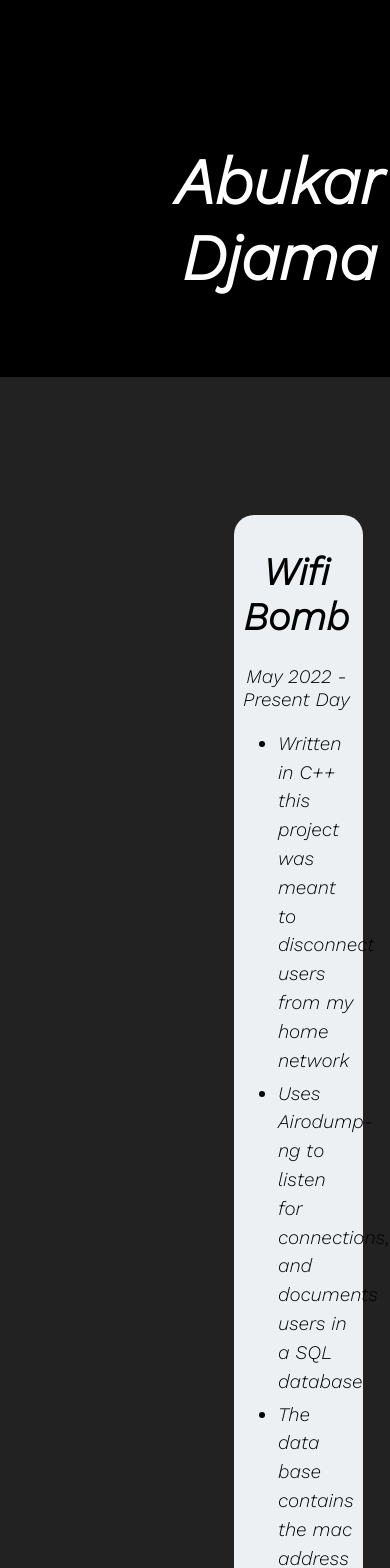
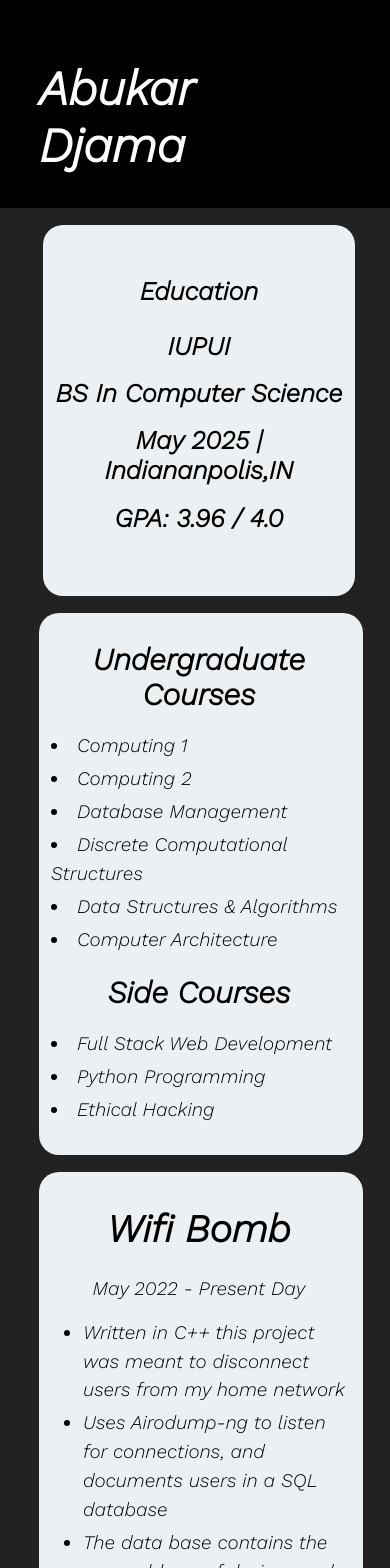
Before and after one commit to Abukar-1000/myPortfolio, a React (Create React App) app: page / in a window 390 px wide. Shown: the top 1568 px of the page. Built offline with nearby package versions, Linux system fonts and the light colour scheme; a web font is replaced by a local one.

Commit message:
fixed mobile view

```diff
--- a/src/css/body.css
+++ b/src/css/body.css
@@ -37,7 +37,7 @@
     border-radius: 20px;
     text-align: center;
     padding: 1vh 2vw 1vh 1vw;
-    max-width: 30vw;
+    width: 30vw;
     /* fonts */
     font-family: 'Aboreto', cursive;
     font-family: 'Ubuntu', sans-serif;
@@ -56,7 +56,7 @@
     border-radius: 20px;
     text-align: center;
     padding: 1vh 2vw 2vh 1vw;
-    max-width: 30vw;
+    width: 30vw;
     /* fonts */
     font-family: 'Aboreto', cursive;
     font-family: 'Ubuntu', sans-serif;
@@ -74,6 +74,10 @@
 
 /* desktop query */
 @media screen and (min-width: 1240px){
+    .bodyContent {
+        position: relative;
+        top: -50vh;
+    }
     .leftColumn {
         position: relative;
         left: -10vw;
@@ -98,3 +102,48 @@
         top: -45vh;
     }
 }
+
+/* mac screen */
+@media screen and (min-width: 1400px){
+    .leftColumn {
+        position: relative;
+        left: -10vw;
+        top: -5vh;
+    }
+}
+
+/* phone size */
+@media screen and (max-width: 700px){
+    html,body {
+        scroll-behavior: smooth;
+    }
+    .bodyContent {
+        position: relative;
+        top: -30vh;
+    }
+    .leftColumn,.rightColumn {
+        position: relative;
+        z-index: 0;
+        display: block;
+        /* width: 80vw; */
+    }
+    .leftColumn {
+        left: 10vw;
+        top: 30vh;
+    }
+    .rightColumn {
+        top: 30vh;
+    }
+    .courseWork {
+        width: 80vw;
+        padding-bottom: 3vh;
+        /* padding-left: 3vw; */
+    }
+    .PersonalCard {
+        width: 80vw;
+        font-size: 1.2rem;
+    }
+    .PersonalCard h1 {
+        font-size: 1.9rem;
+    }
+}
--- a/src/css/gpaCard.css
+++ b/src/css/gpaCard.css
@@ -32,7 +32,7 @@
 
 
 /* desktop query */
-@media screen and (min-width: 1440px){
+@media screen and (min-width: 2550px){
     .gpaCard {
         background-color: #ECF0F3;
         height: 30vh;
@@ -63,3 +63,29 @@
     }
 
 }
+/* mac screen */
+@media screen and (min-width: 1400px){
+    .gpaCard {
+        background-color: #ECF0F3;
+        height: 40vh;
+        width: 30vw;
+        border-radius: 20px;
+        position: relative;
+        left: 1vw;
+        padding-top: 1vh;
+        padding-bottom: 3vh;
+    }
+}
+
+/* phone size */
+@media screen and (max-width: 700px){
+    .gpaCard {
+        height: 40vh;
+        width: 80vw;
+        left: 1vw;
+        padding-top: 1vh;
+        padding-bottom: 3vh;
+        font-size: .8rem;
+    }
+
+}
--- a/src/css/head.css
+++ b/src/css/head.css
@@ -6,7 +6,7 @@
     padding-bottom: 10%;
     background-color: black;
     color: white;
-    position: absolute;
+    position: relative;
     margin: 0;
     overflow: hidden;
     /* external fonts */
@@ -43,12 +43,36 @@ mobile
 
 }
 
-/* medium size */
-@media screen and (min-width: 700px){
+/* mobile size */
+@media screen and (max-width: 700px){
     /* .cube {
         display: none;
     } */
     .name {
         font-size: 5rem;
     }
+    .container {
+        width: 100vw;
+        height: 20vh;
+        text-align: center;
+        padding-bottom: 10%;
+        background-color: black;
+        color: white;
+        /* position: absolute; */
+        margin: 0;
+        overflow: hidden;
+        /* width: 100vw; */
+        text-align: left;
+    }
+    .name {
+        margin: auto 10%;
+        font-size: 3rem;
+        position: relative;
+        right: 0vw;
+        top: -20vh;
+    }
+    html,body{
+        /* max-width: 8vw; */
+        scroll-behavior: smooth;
+    }
 }
--- a/src/css/project.css
+++ b/src/css/project.css
@@ -17,3 +17,10 @@ li {
     line-height: 1.5;
     text-align: left;
 }
+
+/* mobile size */
+@media screen and (max-width: 700px){
+    .ProjectCard {
+        max-width: 80vw;
+    }
+}
```
